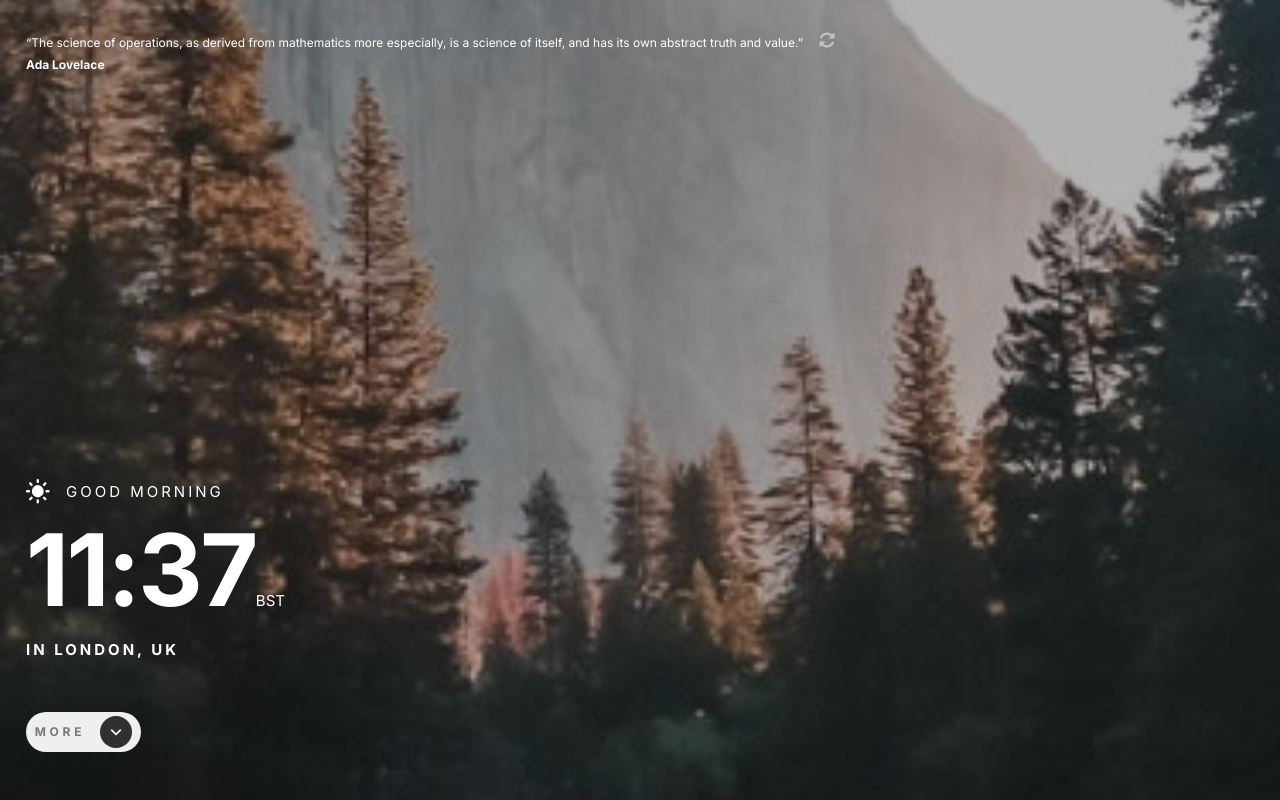
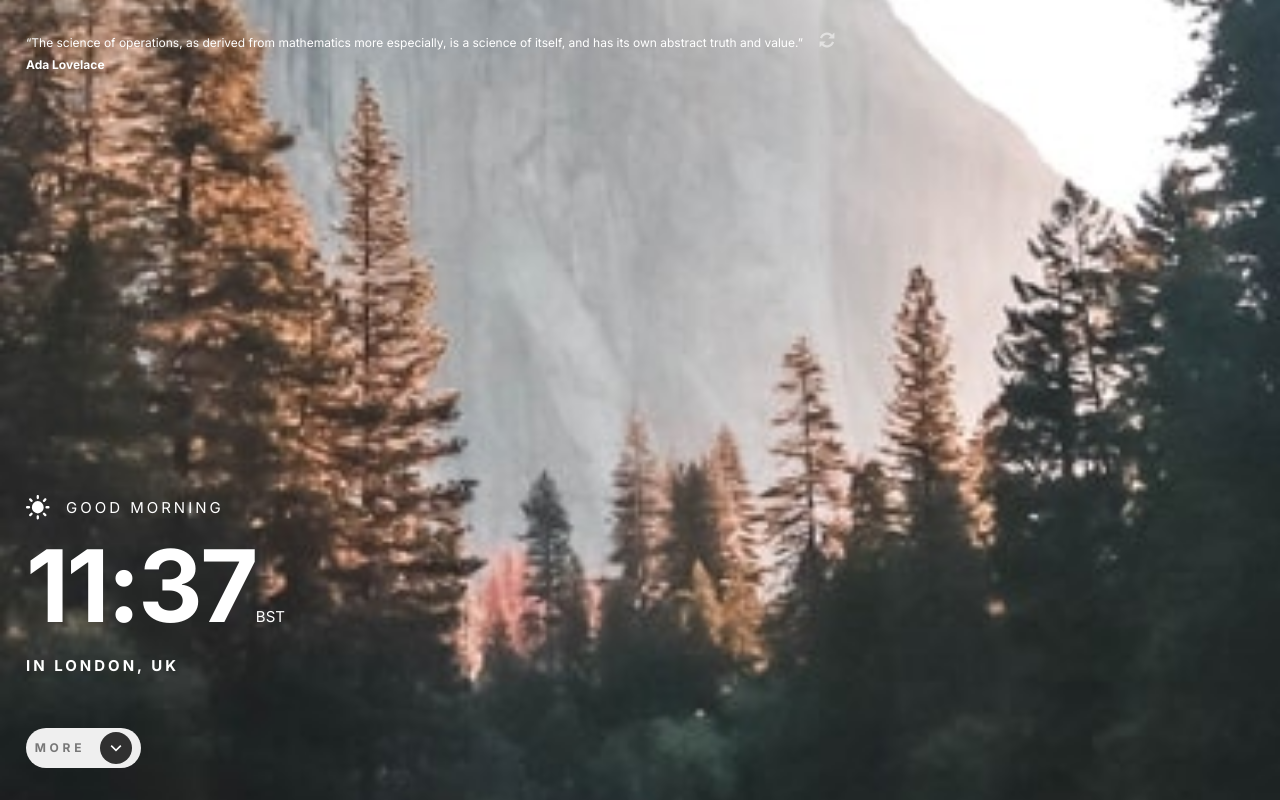
Before and after one commit to Th0rnike/clock-app, a React (Vite) app: page / in a window 1280 px wide. Built offline with nearby package versions, Linux system fonts and the light colour scheme.

Commit message:
better css

```diff
--- a/src/App.css
+++ b/src/App.css
@@ -1,33 +1,31 @@
-.App{
-
+.main_section{
+    position: relative;
+    overflow: hidden;
+    z-index: -1;
+    background-image: url(../assets/mobile/bg-image-daytime.jpg);
+    height: 100vh;
+    background-size: cover;
+    background-position: center;
+    display: flex;
+    flex-direction: column;
+    padding: 3.2rem 2.6rem;
+    justify-content: space-between;
 }
 
-.backgroundImage{
-    background-image: url(../assets/mobile/bg-image-daytime.jpg);
-    background-repeat: no-repeat;
-    background-size: cover;
-    background-position: center;
-    height: 100vh;
-    filter: brightness(0.7);
-    position: relative;
-    z-index: -1;
-}
-
-.main_section{
-    position: fixed;
-    z-index: 1;
-    top: 3.2rem;
-    left: 2.6rem;
-    right: 2.5rem;
-    display: flex;
-    flex-direction: column;
-    justify-content: space-between;
-    height: 90vh;
+.darken{
+    width: 100%;
+    height: 100%;
+    background-color: rgba(0, 0, 0, 0.3);
+    position: absolute;
+    z-index: 0;
+    top: 0;
+    left: 0;
 }
 
 .quote{
+    position: relative;
+    z-index: 1;
     display: flex;
-    gap: 8px;
     gap: 1.6rem;
 }
 
@@ -37,25 +35,26 @@
 }
 
 .quote p{
-    color: #FFF;
+    color: #fff;
     font-size: 1.2rem;
     font-weight: 400;
     line-height: 2.2rem;
 }
 
 #quote_author{
-    color: #FFF;
+    color: #fff;
     font-size: 1.2rem;
     font-weight: 700;
     line-height: 2.2rem;
 }
 
 .time{
-
+    position: relative;
+    z-index: 1;
 }
 
 .time p{
-    color: #FFF;
+    color: #fff;
     font-family: Inter;
     font-size: 1.5rem;
     font-style: normal;
@@ -78,7 +77,7 @@
 }
 
 .time h1{
-    color: #FFF;
+    color: #fff;
     font-size: 10rem;
     font-style: normal;
     font-weight: 700;
@@ -123,7 +122,7 @@ button{
     gap: 1.5rem;
 }
 
-button > img {
+ button > img {
     width: 3.2rem;
     height: 3.2rem;
     transform: rotate(180deg);
@@ -136,7 +135,8 @@ button > img {
 
 
 
-.details{
+/* .details{
     display: block;
-
-}
+    position: absolute;
+    z-index: 2;
+} */
--- a/src/App.tsx
+++ b/src/App.tsx
@@ -4,21 +4,17 @@ import arrowUp from "../assets/desktop/icon-arrow-up.svg";
 import iconRefresh from "../assets/desktop/icon-refresh.svg";
 import { useState } from "react";
 
-const body = document.querySelector("body");
-
 function App() {
   const [showMore, setShowMore] = useState(false);
 
   const handleClick = () => {
-    // const mainSection = body?.querySelector(".main_section");
-    // mainSection?.classList.add("show_more");
-    setShowMore(true);
+    setShowMore(!showMore);
     console.log(showMore);
+    console.log("i am clicked");
   };
 
   return (
     <div className="App">
-      <div className="backgroundImage"></div>
       <section className="main_section">
         <div className="quote">
           <div>
@@ -43,10 +39,11 @@ function App() {
 
           <p id="location">IN LONDON, UK</p>
           <button onClick={handleClick}>
-            more
+            {showMore ? "less" : "more"}
             <img src={arrowUp} alt="" />
           </button>
         </div>
+        {/* <div className="darken"></div> */}
       </section>
 
       {showMore ? (
```
